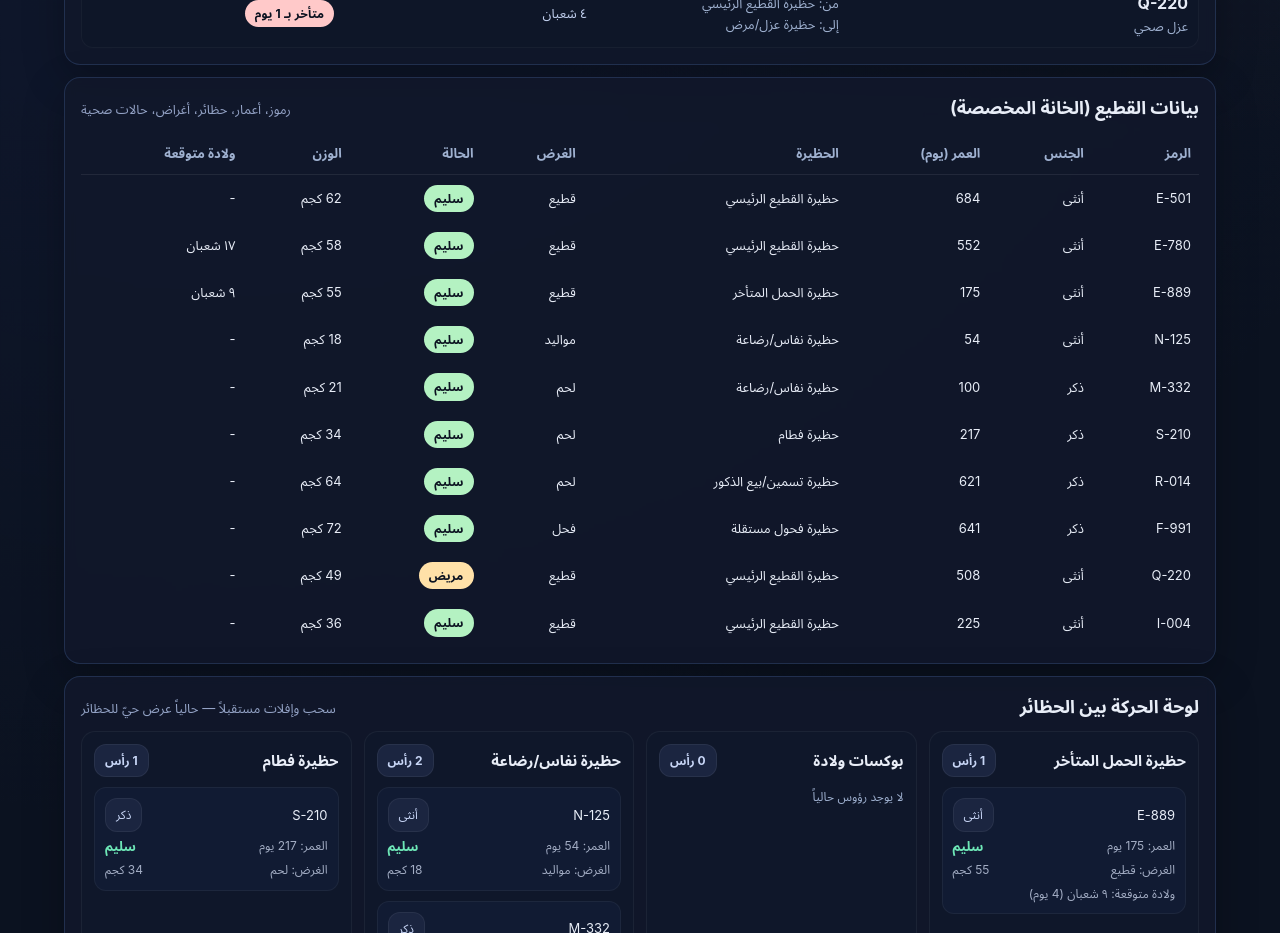
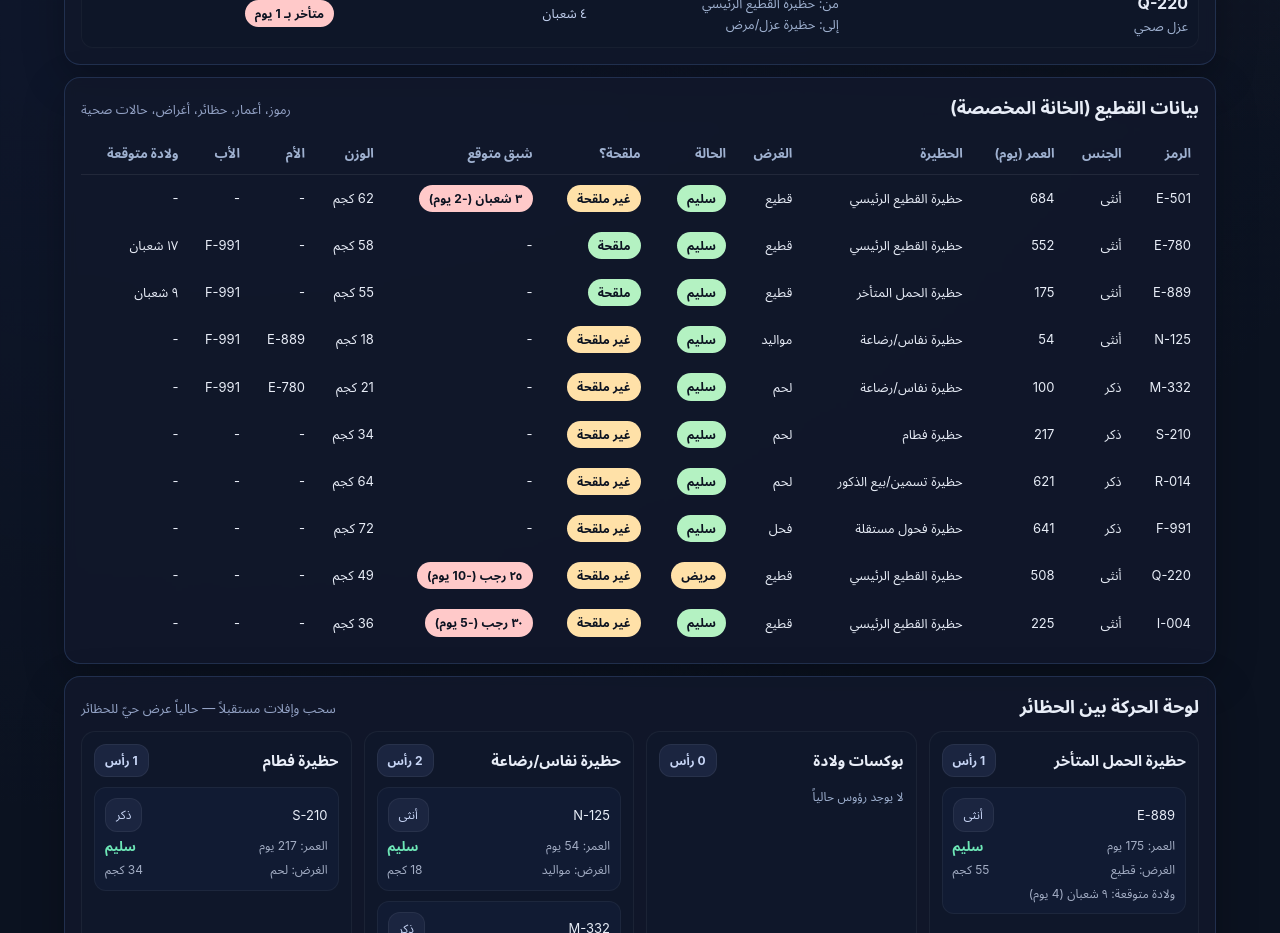
Before and after one commit to alalhawkash/sheep, a React (Vite) app: page / in a window 1280 px wide. Shown: the part 1220-2153 px from the top of the page. Built offline with nearby package versions, Linux system fonts and the light colour scheme.

Commit message:
Add breeding status, estrus alert, and parents columns

```diff
--- a/src/App.tsx
+++ b/src/App.tsx
@@ -58,6 +58,12 @@ const statusFromDays = (days: number): AlertStatus => {
   if (days === 0) return 'today'
   if (days <= 7) return 'soon'
   return 'later'
+}
+
+const nextEstrusDate = (lastEstrus: string | undefined, cycleDays: number) => {
+  if (!lastEstrus) return null
+  const next = addDays(lastEstrus, cycleDays)
+  return next
 }
 
 const statusLabel = (status: AlertStatus, days: number) => {
@@ -261,10 +267,17 @@ function App() {
     herd: animals.filter((a) => a.pen === id),
   }))
 
-  const animalRows = animals.map((a) => ({
-    ...a,
-    age: ageInDays(a.birthDate),
-  }))
+  const animalRows = animals.map((a) => {
+    const age = ageInDays(a.birthDate)
+    const estrusDate = a.bredStatus === 'غير ملقحة' ? nextEstrusDate(a.lastEstrusDate, breedingSeason.cycleDays) : null
+    const estrusDays = estrusDate ? daysUntil(estrusDate) : null
+    return {
+      ...a,
+      age,
+      nextEstrus: estrusDate,
+      nextEstrusDays: estrusDays,
+    }
+  })
 
   const season = breedingSeason
   const inSeason = isDateInRange(season.currentStart, season.currentEnd)
@@ -369,7 +382,11 @@ function App() {
                 <th>الحظيرة</th>
                 <th>الغرض</th>
                 <th>الحالة</th>
+                <th>ملقحة؟</th>
+                <th>شبق متوقع</th>
                 <th>الوزن</th>
+                <th>الأم</th>
+                <th>الأب</th>
                 <th>ولادة متوقعة</th>
               </tr>
             </thead>
@@ -384,7 +401,23 @@ function App() {
                   <td>
                     <span className={`badge ${a.status === 'سليم' ? 'success' : 'warn'}`}>{a.status}</span>
                   </td>
+                  <td>
+                    <span className={`badge ${a.bredStatus === 'ملقحة' ? 'success' : 'warn'}`}>
+                      {a.bredStatus ?? 'غير ملقحة'}
+                    </span>
+                  </td>
+                  <td>
+                    {a.nextEstrus ? (
+                      <span className={`badge ${a.nextEstrusDays !== null && a.nextEstrusDays <= 3 ? 'error' : 'warn'}`}>
+                        {formatDate(a.nextEstrus)} {a.nextEstrusDays !== null ? `(${a.nextEstrusDays} يوم)` : ''}
+                      </span>
+                    ) : (
+                      '-'
+                    )}
+                  </td>
                   <td>{a.weightKg ? `${a.weightKg} كجم` : '-'}</td>
+                  <td>{a.motherTag ?? '-'}</td>
+                  <td>{a.fatherTag ?? '-'}</td>
                   <td>{a.expectedDueDate ? formatDate(a.expectedDueDate) : '-'}</td>
                 </tr>
               ))}
--- a/src/data/sample.ts
+++ b/src/data/sample.ts
@@ -26,6 +26,9 @@ export interface Animal {
   weightKg?: number
   expectedDueDate?: string
   motherTag?: string
+  fatherTag?: string
+  bredStatus?: 'ملقحة' | 'غير ملقحة'
+  lastEstrusDate?: string
 }
 
 export interface Vaccination {
@@ -80,6 +83,8 @@ export const animals: Animal[] = [
     status: 'سليم',
     purpose: 'قطيع',
     weightKg: 62,
+    bredStatus: 'غير ملقحة',
+    lastEstrusDate: '2026-01-05',
   },
   {
     id: 'a2',
@@ -91,6 +96,9 @@ export const animals: Animal[] = [
     expectedDueDate: '2026-02-05',
     purpose: 'قطيع',
     weightKg: 58,
+    bredStatus: 'ملقحة',
+    fatherTag: 'F-991',
+    lastEstrusDate: '2025-12-01',
   },
   {
     id: 'a3',
@@ -102,6 +110,9 @@ export const animals: Animal[] = [
     expectedDueDate: '2026-01-28',
     purpose: 'قطيع',
     weightKg: 55,
+    bredStatus: 'ملقحة',
+    fatherTag: 'F-991',
+    lastEstrusDate: '2025-12-10',
   },
   {
     id: 'a4',
@@ -113,6 +124,8 @@ export const animals: Animal[] = [
     motherTag: 'E-889',
     purpose: 'مواليد',
     weightKg: 18,
+    fatherTag: 'F-991',
+    bredStatus: 'غير ملقحة',
   },
   {
     id: 'a5',
@@ -124,6 +137,8 @@ export const animals: Animal[] = [
     motherTag: 'E-780',
     purpose: 'لحم',
     weightKg: 21,
+    fatherTag: 'F-991',
+    bredStatus: 'غير ملقحة',
   },
   {
     id: 'a6',
@@ -134,6 +149,7 @@ export const animals: Animal[] = [
     status: 'سليم',
     purpose: 'لحم',
     weightKg: 34,
+    bredStatus: 'غير ملقحة',
   },
   {
     id: 'a7',
@@ -144,6 +160,7 @@ export const animals: Animal[] = [
     status: 'سليم',
     purpose: 'لحم',
     weightKg: 64,
+    bredStatus: 'غير ملقحة',
   },
   {
     id: 'a8',
@@ -154,6 +171,7 @@ export const animals: Animal[] = [
     status: 'سليم',
     purpose: 'فحل',
     weightKg: 72,
+    bredStatus: 'غير ملقحة',
   },
   {
     id: 'a9',
@@ -164,6 +182,8 @@ export const animals: Animal[] = [
     status: 'مريض',
     purpose: 'قطيع',
     weightKg: 49,
+    bredStatus: 'غير ملقحة',
+    lastEstrusDate: '2025-12-28',
   },
   {
     id: 'a10',
@@ -174,6 +194,8 @@ export const animals: Animal[] = [
     status: 'سليم',
     purpose: 'قطيع',
     weightKg: 36,
+    bredStatus: 'غير ملقحة',
+    lastEstrusDate: '2026-01-02',
   },
 ]
 
```
